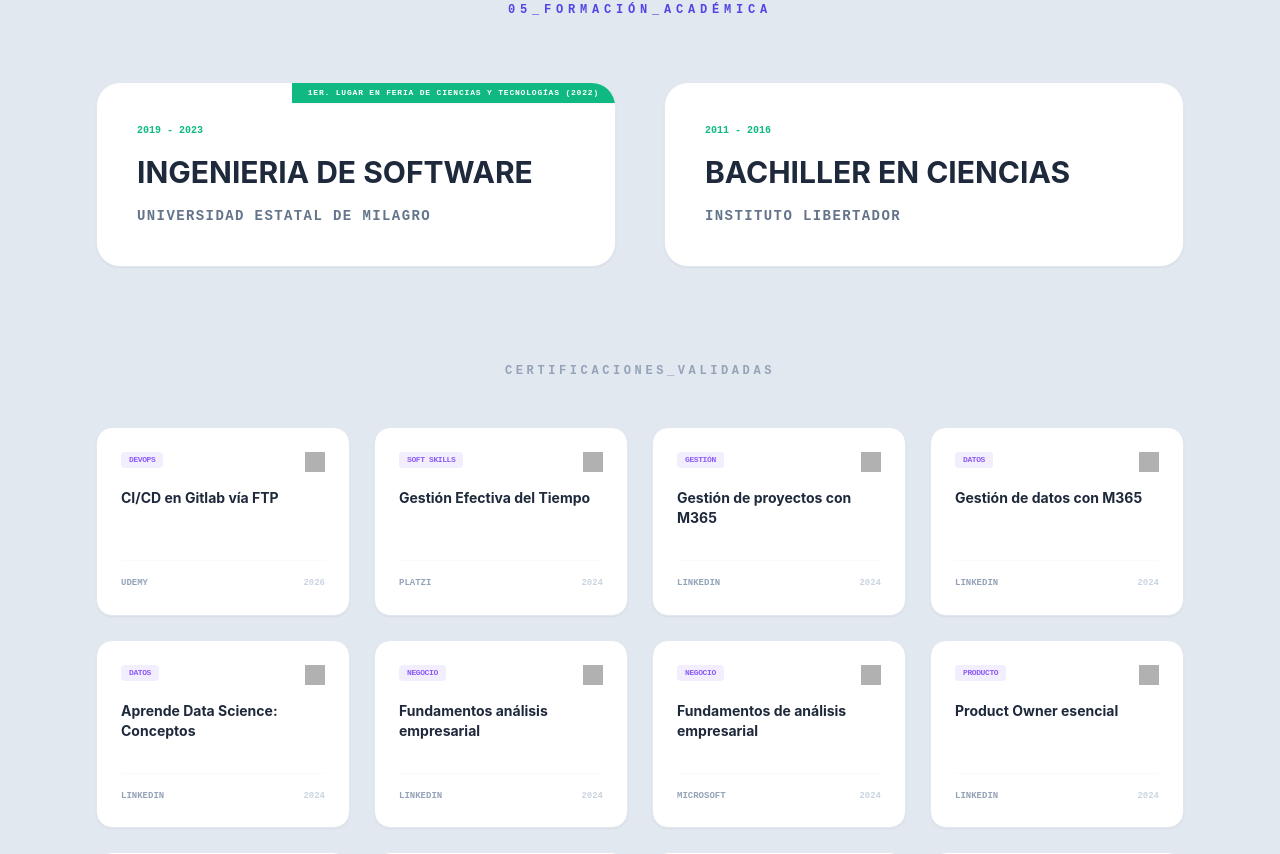
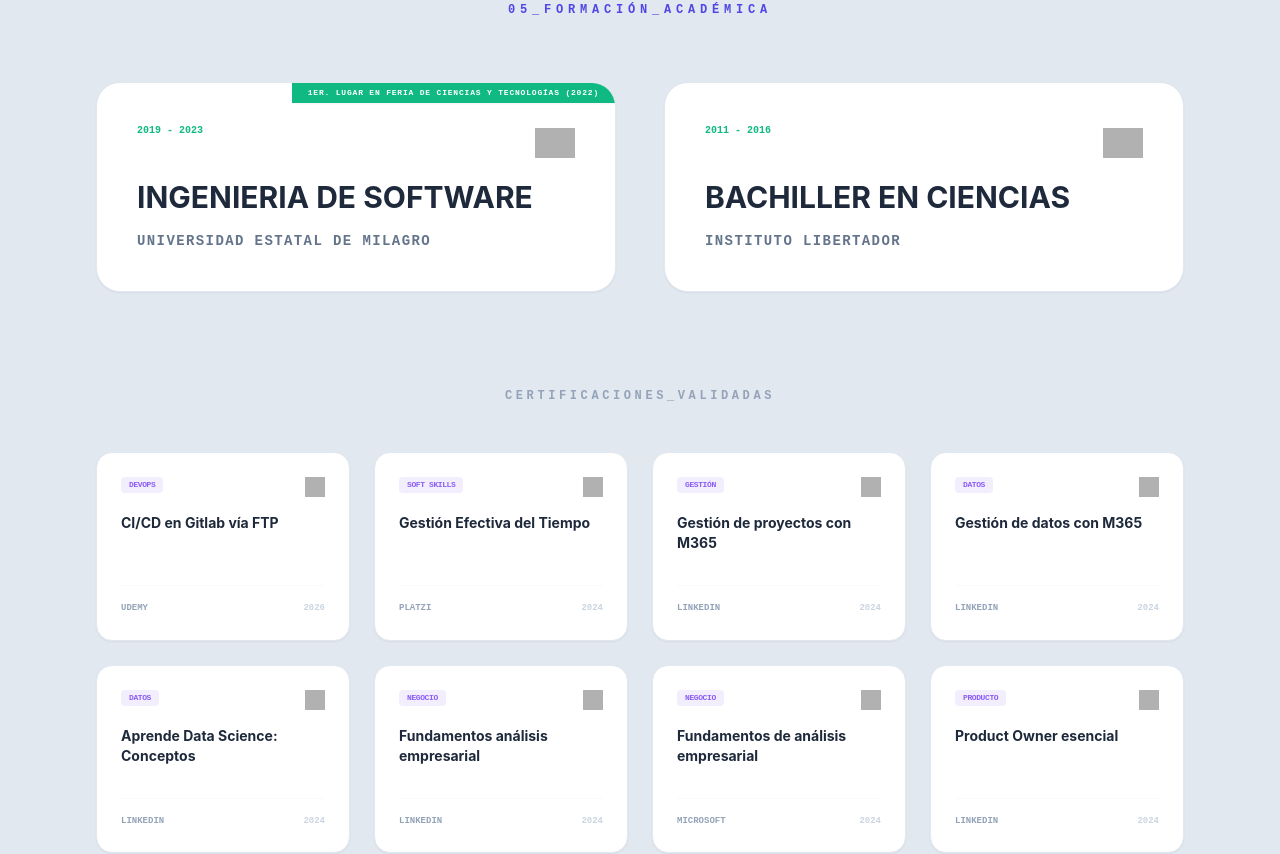
Before and after one commit to hramses1/portfolio, a Vue app: page /#/ in a window 1280 px wide. Shown: the part 5359-6213 px from the top of the page. Built offline with nearby package versions, Linux system fonts and the light colour scheme; grey boxes are pictures that could not be loaded.

Commit message:
style: add local icons for UNEMI and Instituto Libertador in education section

```diff
--- a/src/utils/profileData.js
+++ b/src/utils/profileData.js
@@ -17,12 +17,14 @@ export const profile = {
       institution: 'Universidad Estatal de Milagro',
       period: '2019 - 2023',
       degree: 'INGENIERIA DE SOFTWARE',
-      achievement: '1ER. LUGAR EN FERIA DE CIENCIAS Y TECNOLOGÍAS (2022)'
+      achievement: '1ER. LUGAR EN FERIA DE CIENCIAS Y TECNOLOGÍAS (2022)',
+      icon: 'unemi.ico'
     },
     {
       institution: 'INSTITUTO LIBERTADOR',
       period: '2011 - 2016',
-      degree: 'BACHILLER EN CIENCIAS'
+      degree: 'BACHILLER EN CIENCIAS',
+      icon: 'libertador.ico'
     }
   ],
 
--- a/src/views/SystemHome.vue
+++ b/src/views/SystemHome.vue
@@ -230,7 +230,10 @@ const scrollToSection = (id) => {
               {{ edu.achievement }}
             </div>
             <div>
-              <div class="text-[10px] font-mono text-tech-success mb-4 font-bold uppercase">{{ edu.period }}</div>
+              <div class="flex justify-between items-start mb-4">
+                <div class="text-[10px] font-mono text-tech-success font-bold uppercase">{{ edu.period }}</div>
+                <img v-if="edu.icon" :src="`./${edu.icon}`" class="w-10 h-10 object-contain opacity-80 group-hover:opacity-100 transition-opacity" alt="" />
+              </div>
               <h4 class="text-2xl md:text-3xl font-bold text-tech-text mb-4 group-hover:translate-x-2 transition-transform leading-tight">{{ edu.degree }}</h4>
               <p class="text-slate-500 font-mono text-xs md:text-sm uppercase tracking-widest font-bold">{{ edu.institution }}</p>
             </div>
```
Also changed, not shown: 2 other files (tests, documents, lock files or other folders).
